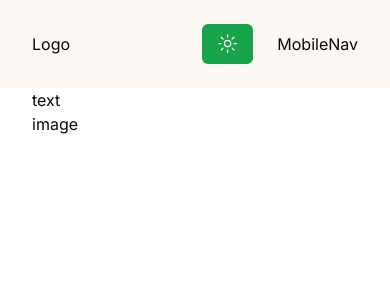
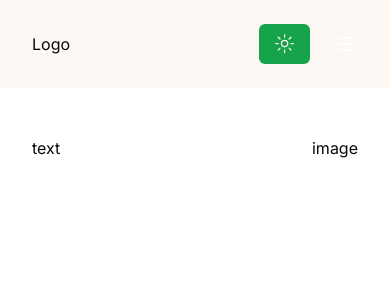
Before and after one commit to dlaucodes/devlau, a Next.js app: page / in a window 390 px wide. Shown: the top 300 px of the page. Built offline with nearby package versions, Linux system fonts and the light colour scheme.

Commit message:
create hero info

```diff
--- a/components/Hero.tsx
+++ b/components/Hero.tsx
@@ -10,9 +10,9 @@ import Social from './Social';
 
 const Hero = () => {
   return (
-    <section>
+    <section className='py-12 xl:py-24 h-[84vh] xl:pt-28 bg-hero bg-no-repeat bg-bottom bg-cover dark:bg-none'>
         <div className="container mx-auto">
-            <div>
+            <div className="flex justify-between gap-x-8">
                 <div>
                     text
                 </div>
@@ -20,7 +20,7 @@ const Hero = () => {
                     image
                 </div>
             </div>
-            <div className='hidden md:flex'>
+            <div className='hidden md:flex absolute left-2/4 bottom-44 xl:bottom-12 animate-bounce'>
                 <RiArrowDownSLine className="text-3xl text-primary" />
             </div>
 
--- a/components/MobileNav.tsx
+++ b/components/MobileNav.tsx
@@ -1,9 +1,24 @@
-'use client'
+import Link from "next/link";
 
 const MobileNav = () => {
   return (
-    <div>MobileNav</div>
-  )
-}
+    <div>
+      <svg
+        className="w-6 h-6"
+        fill="none"
+        stroke="white"
+        viewBox="0 0 24 24"
+        xmlns="http://www.w3.org/2000/svg"
+      >
+        <path
+          strokeLinecap="round"
+          strokeLinejoin="round"
+          strokeWidth="1.5"
+          d="M4 6h16M4 12h16M4 18h16"
+        ></path>
+      </svg>
+    </div>
+  );
+};
 
-export default MobileNav
+export default MobileNav;
```
